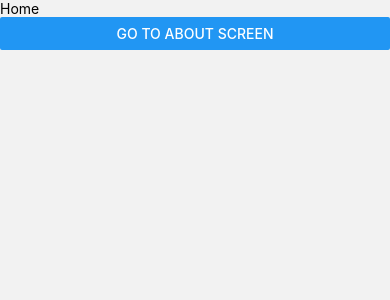
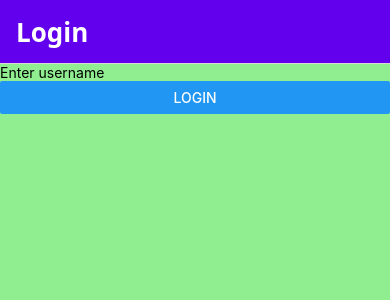
Before and after one commit to khadiza21/nativFirstApp, a React Native app: screen /Login in a window 390 px wide. Shown: the top 300 px of the page. Built offline with nearby package versions, Linux system fonts and the light colour scheme.

Commit message:
passing data between screens in stack navigation and appling styling individualy and globally

```diff
--- a/src/Layout/Main.jsx
+++ b/src/Layout/Main.jsx
@@ -1,19 +1,59 @@
-import React from 'react'
-import { NavigationContainer } from '@react-navigation/native'
-import { createNativeStackNavigator } from '@react-navigation/native-stack'
+import React from 'react';
+import {NavigationContainer} from '@react-navigation/native';
+import {createNativeStackNavigator} from '@react-navigation/native-stack';
 import Home from '../navigation-screen/Home';
 import About from '../navigation-screen/About';
+import Login from '../navigation-screen/Login';
+import {StyleSheet} from 'react-native';
 
 const Main = () => {
   const Stack = createNativeStackNavigator();
   return (
     <NavigationContainer>
-            <Stack.Navigator>
-                <Stack.Screen name='Home' component={Home} options={{headerShown:false}} />
-                <Stack.Screen name='About' component={About} />
+      <Stack.Navigator
+        screenOptions={{
+          headerStyle: styles.header,
+          headerTitleStyle: styles.headerTitle,
+          headerTintColor: '#fff',
+          contentStyle: styles.screen,
+        }}>
+        <Stack.Screen
+          name="Login"
+          component={Login}
+          //  options={{
+          //     title:'My Login Form',
+          //     headerTintColor:'red',
+          //     headerTitleStyle:{
+          //         fontSize:30,
+          //         color:30,
+          //         color:'red',
+          //     },
+          //     headerStyle:{
+          //         backgroundColor:'lightpink'
+          //     }
+          // }}
+        />
+        <Stack.Screen
+          name="Home"
+          component={Home}
+          options={{headerShown: false}}
+        />
+        <Stack.Screen name="About" component={About} />
       </Stack.Navigator>
     </NavigationContainer>
   );
-}
+};
 
-export default Main
+export default Main;
+const styles = StyleSheet.create({
+  header: {
+    backgroundColor: '#6200EE',
+  },
+  headerTitle: {
+    fontWeight: 'bold',
+    fontSize: 26,
+  },
+  screen: {
+    backgroundColor: 'lightgreen',
+  },
+});
--- a/src/navigation-screen/About.jsx
+++ b/src/navigation-screen/About.jsx
@@ -1,10 +1,13 @@
 import { View, Text } from 'react-native'
 import React from 'react'
 
-const About = () => {
+const About = (props) => {
+   // console.log(props.route.params);
+    const {username,age} = props.route.params;
   return (
     <View>
-      <Text>About</Text>
+      <Text>Name: {username}</Text>
+      <Text>Name: {age}</Text>
     </View>
   )
 }
--- /dev/null
+++ b/src/navigation-screen/Login.jsx
@@ -0,0 +1,17 @@
+import { View, Text, TextInput, Button } from 'react-native'
+import React, { useState } from 'react'
+
+const Login = ({navigation}) => {
+  const [username, setUserName] = useState('');
+  return (
+    <View>
+     <TextInput placeholder='Enter username' onChangeText={setUserName} />
+     <Button title='Login'
+    //  onPress={() => navigation.navigate('About', {username:'Khadiza', age:25}) }
+    onPress={() => navigation.navigate('About', {username, age:25}) }
+      />
+    </View>
+  )
+}
+
+export default Login
```
Lines whose indentation alone changed are shown as unchanged.
